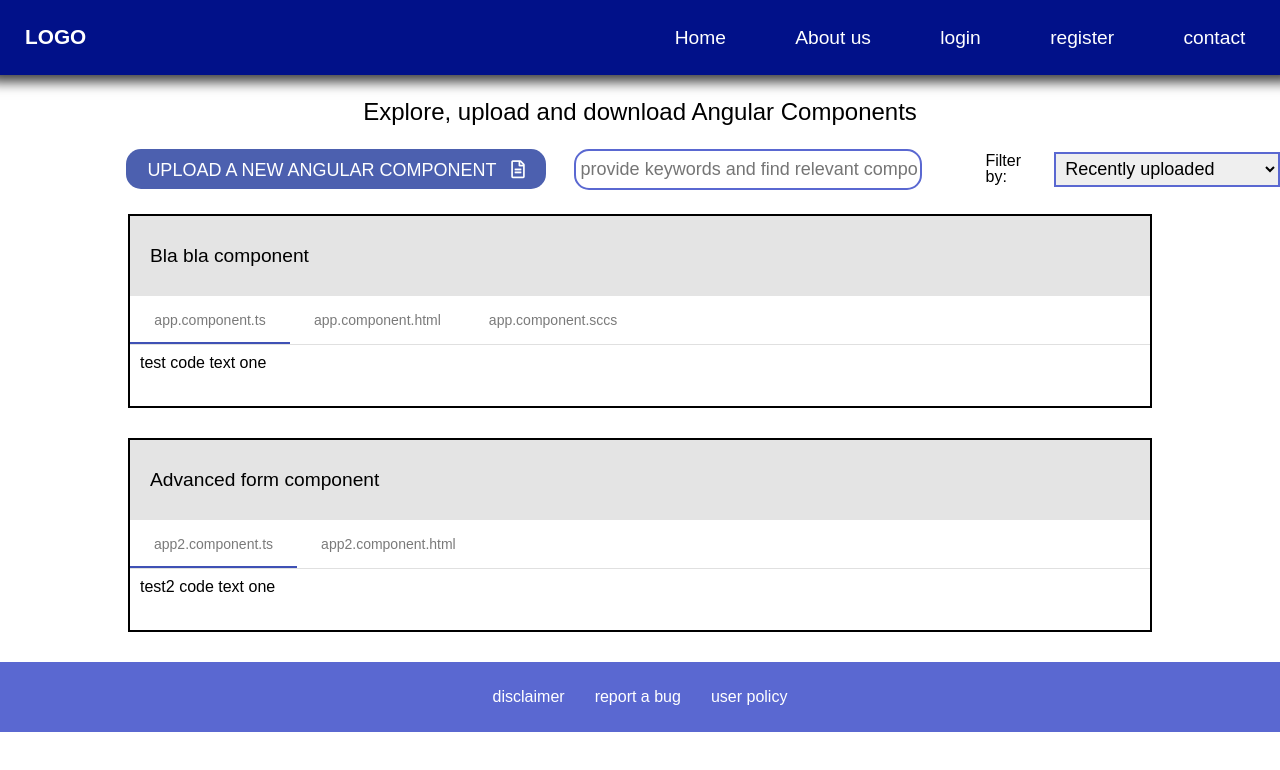
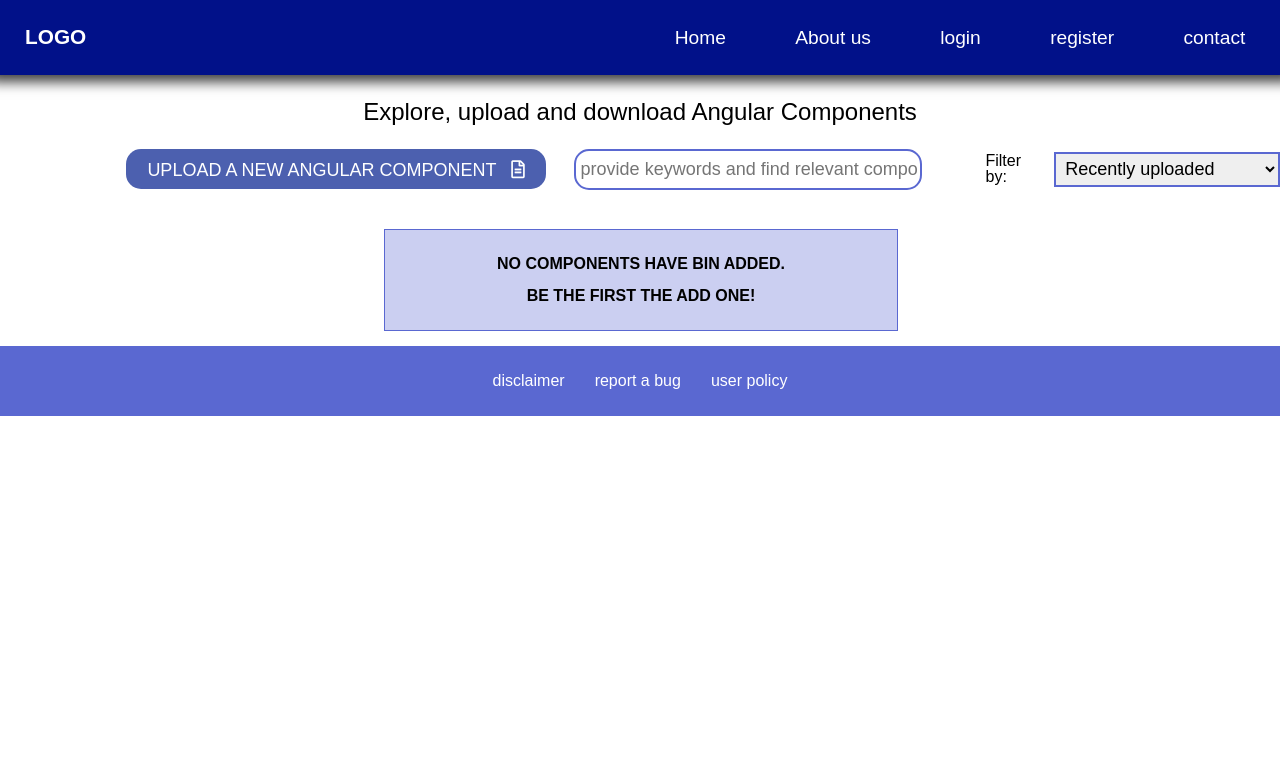
Before and after one commit to RHeckers/component-sharing-platform, an Angular app: page / in a window 1280 px wide. Shown: the top 770 px of the page. Built offline with nearby package versions, Linux system fonts and the light colour scheme.

Commit message:
Service added, made it work without backend for now backend will be last

```diff
--- a/src/app/components/home/home.component.html
+++ b/src/app/components/home/home.component.html
@@ -15,9 +15,14 @@
     </select>
 </div>
 
-<div class="componentsHolder" >
+<div class="componentsHolder" *ngIf="components" >
   <div class="componentHolder" *ngFor="let component of components">
       <app-single-component [title]='component.title' [names]='component.names' [code]='component.code' ></app-single-component>
   </div>
 
 </div>
+<div class="noComponentsHolder" *ngIf="components.length == 0" >
+  <h1>NO COMPONENTS HAVE BIN ADDED.</h1><br>
+  <h1>BE THE FIRST THE ADD ONE!</h1>
+
+</div>
--- a/src/app/components/home/home.component.scss
+++ b/src/app/components/home/home.component.scss
@@ -58,3 +58,17 @@
         margin-bottom: 30px;
     }
 }
+
+.noComponentsHolder{
+    width: 40%;
+    display: flex;
+    flex-direction: column;
+    justify-content: center;
+    align-items: center;
+    height: 100px;
+    font-weight: bold;
+    border: 1px solid #5a68d1;
+    background: #5a68d150;
+    margin: 15px;
+    margin-left: 30%;
+}
--- a/src/app/components/home/home.component.ts
+++ b/src/app/components/home/home.component.ts
@@ -1,4 +1,5 @@
 import { Component, OnInit } from '@angular/core';
+import { ComponentsService } from 'src/app/services/components.service';
 
 @Component({
   selector: 'app-home',
@@ -7,24 +8,17 @@ import { Component, OnInit } from '@angular/core';
 })
 export class HomeComponent implements OnInit {
 
-  components: Array<object>;
+  components: Array<object> = [];
   fileInput: HTMLElement;
   uploadedFile: File;
   pageTitle: string;
 
-  constructor() { }
+  constructor(private componentServie: ComponentsService) {
+    this.componentServie.updatedCollections.subscribe(val => this.components = [...this.components, ...val])
+    console.log(this.components.length)
+  }
 
   ngOnInit() {
-    this.components = [{
-      title: 'Bla bla component',
-      names: ["app.component.ts", "app.component.html", "app.component.sccs"],
-      code: ["test code text one", "test code test two"]
-    },
-    {
-      title: 'Advanced form component',
-      names: ["app2.component.ts", "app2.component.html"],
-      code: ["test2 code text one", "test2 code test two"]
-    }]
 
     this.pageTitle = 'Explore, upload and download Angular Components'
     this.fileInput = document.getElementById('fileInput');
--- a/src/app/components/single-component/single-component.component.html
+++ b/src/app/components/single-component/single-component.component.html
@@ -2,7 +2,7 @@
   <h2 class="tabContainerTitle">{{title}}</h2>
   <mat-tab-group>
     <mat-tab *ngFor="let name of names; let i = index" label="{{name}}">
-      <p class="tabText">{{ code[i] }}</p>
+      <pre class="tabText">{{ code[i] }}</pre>
     </mat-tab>
   </mat-tab-group>
 </div>
--- a/src/app/components/upload-new-component/upload-new-component.component.ts
+++ b/src/app/components/upload-new-component/upload-new-component.component.ts
@@ -1,5 +1,6 @@
 import { Component, OnInit } from '@angular/core';
 import { ComponentModel } from '../../models/component';
+import { ComponentsService } from 'src/app/services/components.service';
 
 @Component({
   selector: 'app-upload-new-component',
@@ -13,7 +14,7 @@ export class UploadNewComponentComponent implements OnInit {
   addNewComponentInfo: HTMLElement;
   componentToAdd: Object = {} as ComponentModel;
 
-  constructor() { }
+  constructor( private componentServie: ComponentsService) { }
 
   ngOnInit() {
     this.addNewComponentInfo = document.getElementById('addNewComponentInfo');
@@ -33,6 +34,7 @@ export class UploadNewComponentComponent implements OnInit {
 
       reader.onload = (e) => {
         let code = reader.result;
+        console.log(code);
         this.uploadedCode.push(code);
       }
 
@@ -41,13 +43,15 @@ export class UploadNewComponentComponent implements OnInit {
   }
 
   submitNewComponent(title, description){
-    this.componentToAdd['names'] = this.uploadedCode;
-    this.componentToAdd['code'] = this.uploadedFiles;
+    console.log(this.uploadedCode);
+    this.componentToAdd['names'] = this.uploadedFiles;
+    this.componentToAdd['code'] = this.uploadedCode;
     this.componentToAdd['title'] = title;
     this.componentToAdd['description'] = description;
-    console.log(this.componentToAdd);
 
-
+    //Send the newly created componented obj to the service, so It can be saved in the backend
+    this.componentServie.addComponent(this.componentToAdd as ComponentModel)
+    this.addNewComponentInfo.style.display = 'none';
   }
 
 }
--- /dev/null
+++ b/src/app/services/components.service.ts
@@ -0,0 +1,56 @@
+import { Injectable } from '@angular/core';
+import { ComponentModel } from '../models/component';
+import { HttpClient } from '@angular/common/http';
+import { Observable, Subject } from 'rxjs';
+import { map } from 'rxjs/operators';
+
+@Injectable({
+  providedIn: 'root'
+})
+export class ComponentsService {
+
+  private allComponents: Array<ComponentModel> = [];
+  public updatedCollections = new Subject<Array<ComponentModel>>();
+
+  constructor() { }
+
+  // Get the art collections from the backend
+  getComponents (): Observable<Array<ComponentModel>> {
+    // Make the API GET request
+    // this.http.get<Array<any>>('http://localhost:3000/api/components')
+    //   .pipe(map((data) => {
+    //     // Map the data to new objects where _id = id
+    //     return data.map(component => {
+    //       return {
+    //         title: component.title,
+    //         description: component.description,
+    //         names: component.names,
+    //         code: component.code
+    //         // id: artCollection._id
+    //       };
+    //     });
+    //   }))
+    //   .subscribe((componentsData) => {
+    //     this.allComponents = componentsData;
+    //     this.updatedCollections.next([...this.allComponents]);
+    //   });
+
+      this.updatedCollections.next([...this.allComponents]);
+      return this.updatedCollections;
+  }
+
+  // Add a component
+  addComponent(component: ComponentModel) {
+    // Make the post request
+    // this.http.post<ComponentModel>('http://localhost:3000/api/artCollections', component)
+    // .subscribe((res) => {
+    //   Add the component to the uploaded components
+    //   const newComponent: ComponentModel = {title: res.title, description: res.description, names: res.names, code: res.code}
+    //   this.allComponents.unshift(newComponent);
+    // });
+
+    this.allComponents.unshift(component);
+    this.updatedCollections.next([...this.allComponents]);
+    console.log(this.allComponents);
+  }
+}
```
Also changed, not shown: 1 other file (tests, documents, lock files or other folders).
